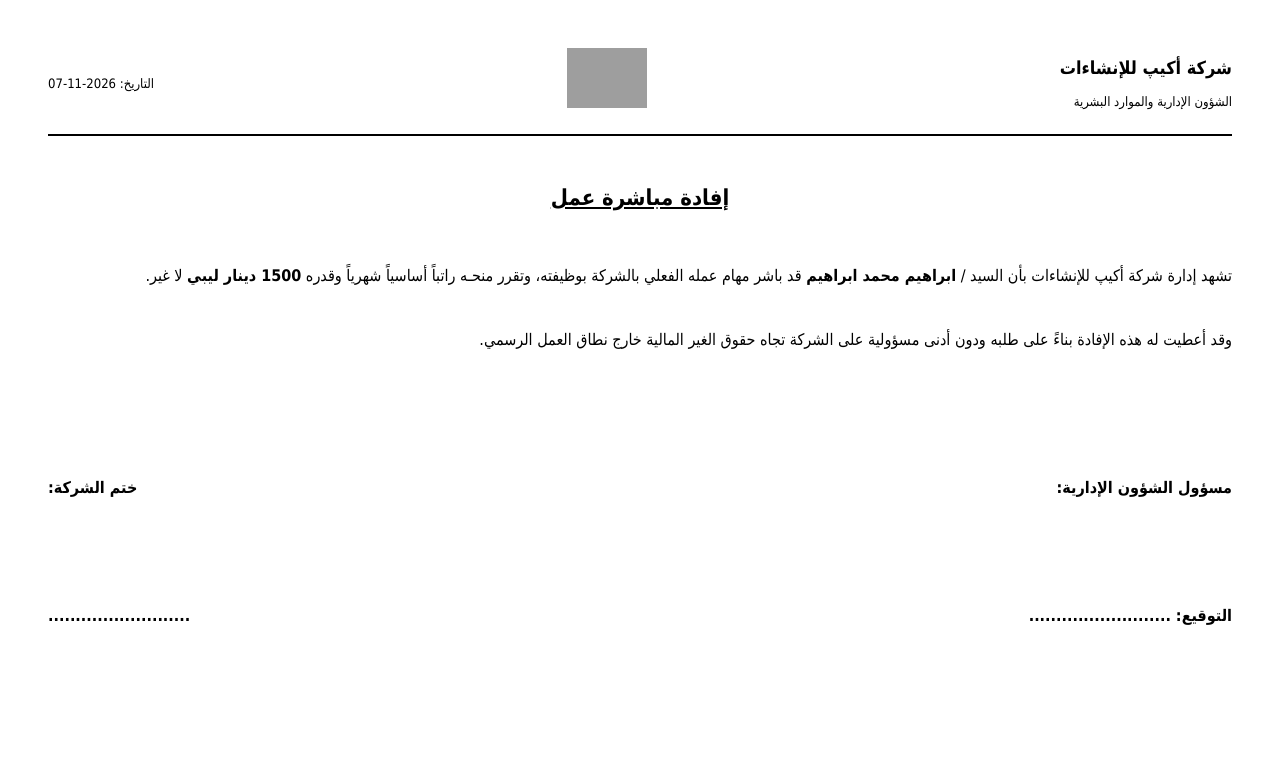
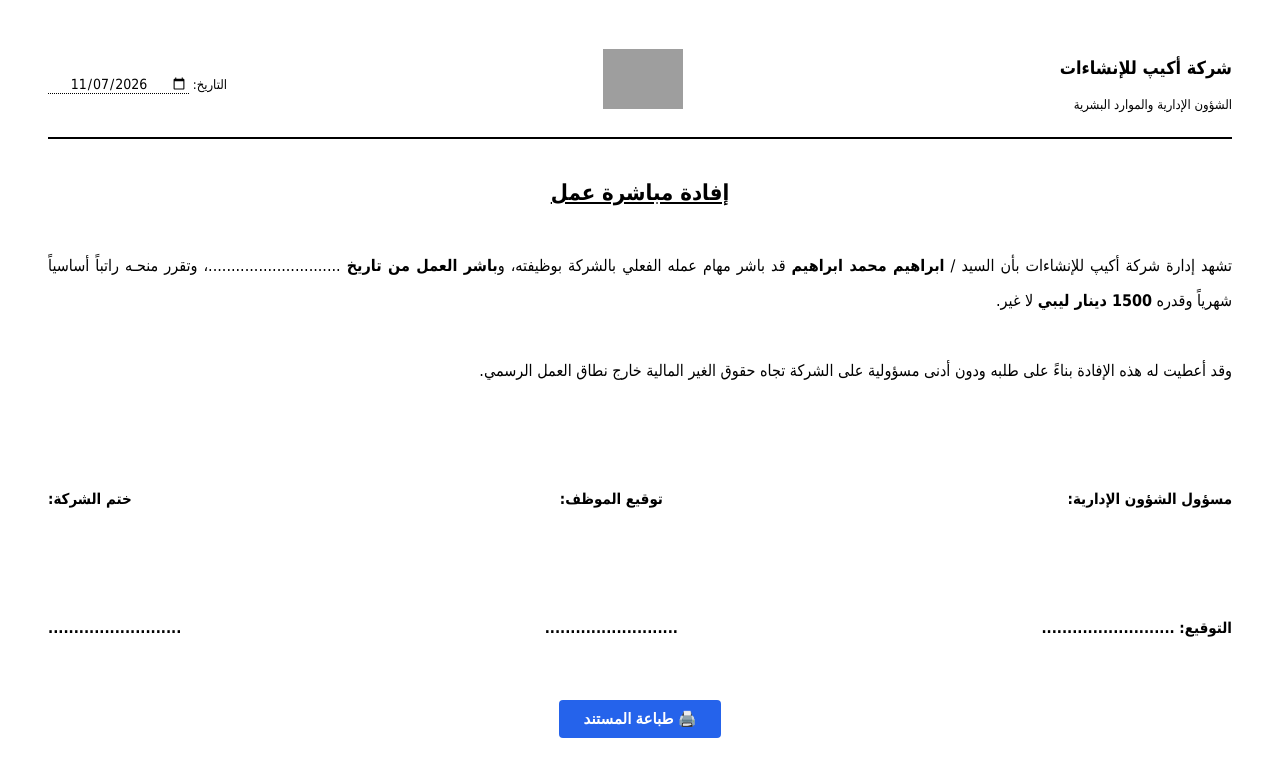
Before and after one commit to alifetory3-boop/EKiP, a Flask app: page /salaries/print/work_letter/1 in a window 1280 px wide. Shown: the top 777 px of the page. Run offline with Flask 3, Linux system fonts and the light colour scheme; a user stored in the database is signed in; data comes from the database, SQL or seed files in the repository; grey boxes are pictures that could not be loaded.

Commit message:
Update print_work_letter.html for layout and date input

```diff
--- a/templates/print_work_letter.html
+++ b/templates/print_work_letter.html
@@ -4,15 +4,20 @@
     <meta charset="UTF-8">
     <title>إفادة مباشرة عمل - {{ emp.name }}</title>
     <style>
-        body { font-family: 'Traditional Arabic', 'Tahoma', sans-serif; padding: 40px; color: #000; direction: rtl; line-height: 2; background: #fff; }
-        .header { display: flex; justify-content: space-between; align-items: center; border-bottom: 2px solid #000; padding-bottom: 15px; margin-bottom: 40px; }
-        .title { text-align: center; font-size: 22px; font-weight: bold; margin: 40px 0; text-decoration: underline; }
-        .content { font-size: 16px; margin-bottom: 50px; text-align: justify; }
-        .footer { display: flex; justify-content: space-between; margin-top: 100px; font-size: 16px; font-weight: bold; }
-        @media print { body { padding: 0; } }
+        body { font-family: 'Traditional Arabic', 'Tahoma', sans-serif; padding: 40px; color: #000; direction: rtl; line-height: 2.2; background: #fff; }
+        .header { display: flex; justify-content: space-between; align-items: center; border-bottom: 2px solid #000; padding-bottom: 15px; margin-bottom: 30px; }
+        .title { text-align: center; font-size: 22px; font-weight: bold; margin: 30px 0; text-decoration: underline; }
+        .content { font-size: 16px; margin-bottom: 40px; text-align: justify; }
+        .footer { display: flex; justify-content: space-between; margin-top: 80px; font-size: 15px; font-weight: bold; }
+        .date-input { border: none; border-bottom: 1px dotted #000; font-family: inherit; font-size: 14px; text-align: center; width: 140px; background: transparent; outline: none; }
+        @media print {
+            body { padding: 10px; }
+            .date-input { border: none; border-bottom: 1px dotted #000; }
+            .no-print { display: none !important; }
+        }
     </style>
 </head>
-<body onload="window.print()">
+<body>
     <div class="header">
         <div style="text-align: right;">
             <h2 style="margin: 0; font-size: 18px;">شركة أكيپ للإنشاءات</h2>
@@ -22,28 +27,39 @@
             <img src="/static/logo.png" alt="شعار الشركة" style="max-height: 60px;" onerror="this.style.display='none'">
         </div>
         <div style="text-align: left; font-size: 13px;">
-            التاريخ: {{ now.strftime('%Y-%m-%d') }}
+            التاريخ: <input type="date" class="date-input" value="{{ now.strftime('%Y-%m-%d') }}">
         </div>
     </div>
 
     <div class="title">إفادة مباشرة عمل</div>
 
     <div class="content">
-        تشهد إدارة شركة أكيپ للإنشاءات بأن السيد / <b>{{ emp.name }}</b> قد باشر مهام عمله الفعلي بالشركة بوظيفته، وتقرر منحـه راتباً أساسياً شهرياً وقدره <b>{{ "%.0f"|format(emp.default_salary) }} دينار ليبي</b> لا غير.<br><br>
+        تشهد إدارة شركة أكيپ للإنشاءات بأن السيد / <b>{{ emp.name }}</b> قد باشر مهام عمله الفعلي بالشركة بوظيفته، و<b>باشر العمل من تاريخ</b> .............................، وتقرر منحـه راتباً أساسياً شهرياً وقدره <b>{{ "%.0f"|format(emp.default_salary) }} دينار ليبي</b> لا غير.<br><br>
         وقد أعطيت له هذه الإفادة بناءً على طلبه ودون أدنى مسؤولية على الشركة تجاه حقوق الغير المالية خارج نطاق العمل الرسمي.
     </div>
 
     <div class="footer">
-        <div>
+        <div style="text-align: right;">
             <p>مسؤول الشؤون الإدارية:</p>
             <br><br>
             <p>التوقيع: ..........................</p>
         </div>
+
+        <div style="text-align: center;">
+            <p>توقيع الموظف:</p>
+            <br><br>
+            <p>..........................</p>
+        </div>
+
         <div style="text-align: left;">
             <p>ختم الشركة:</p>
             <br><br>
             <p>..........................</p>
         </div>
     </div>
+
+    <div style="text-align: center; margin-top: 40px;" class="no-print">
+        <button onclick="window.print()" style="padding: 10px 25px; background: #2563eb; color: #fff; border: none; border-radius: 4px; cursor: pointer; font-size: 15px; font-weight: bold;">🖨️ طباعة المستند</button>
+    </div>
 </body>
 </html>
```
